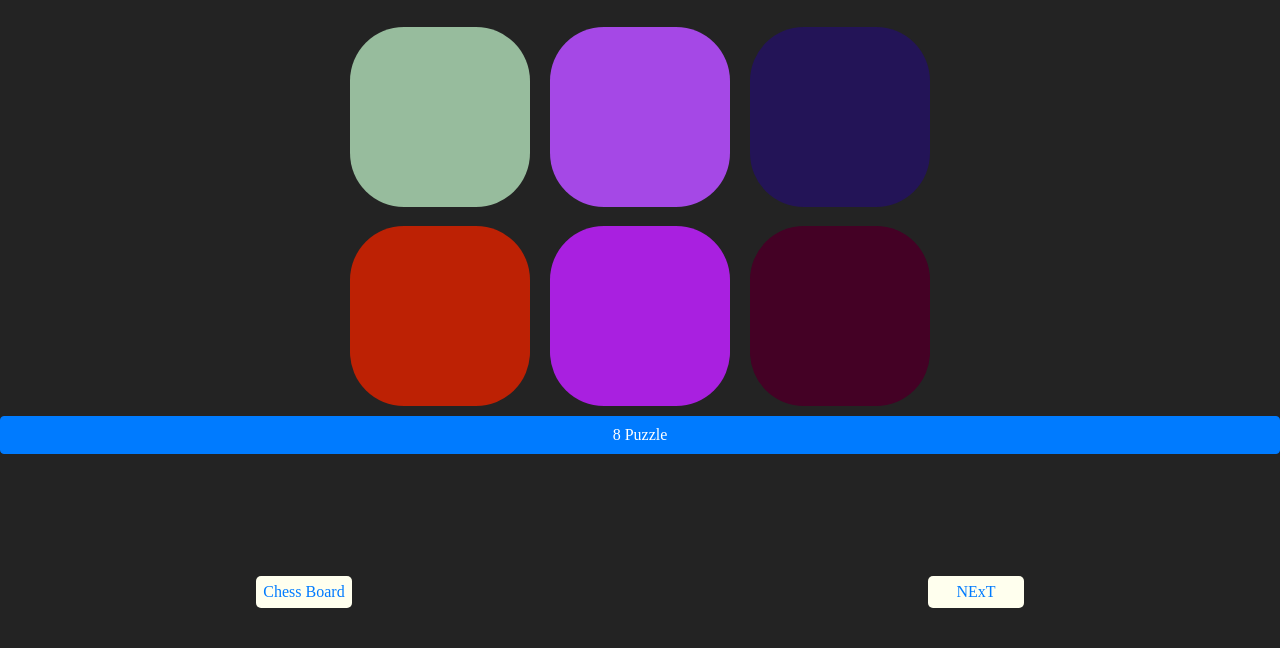
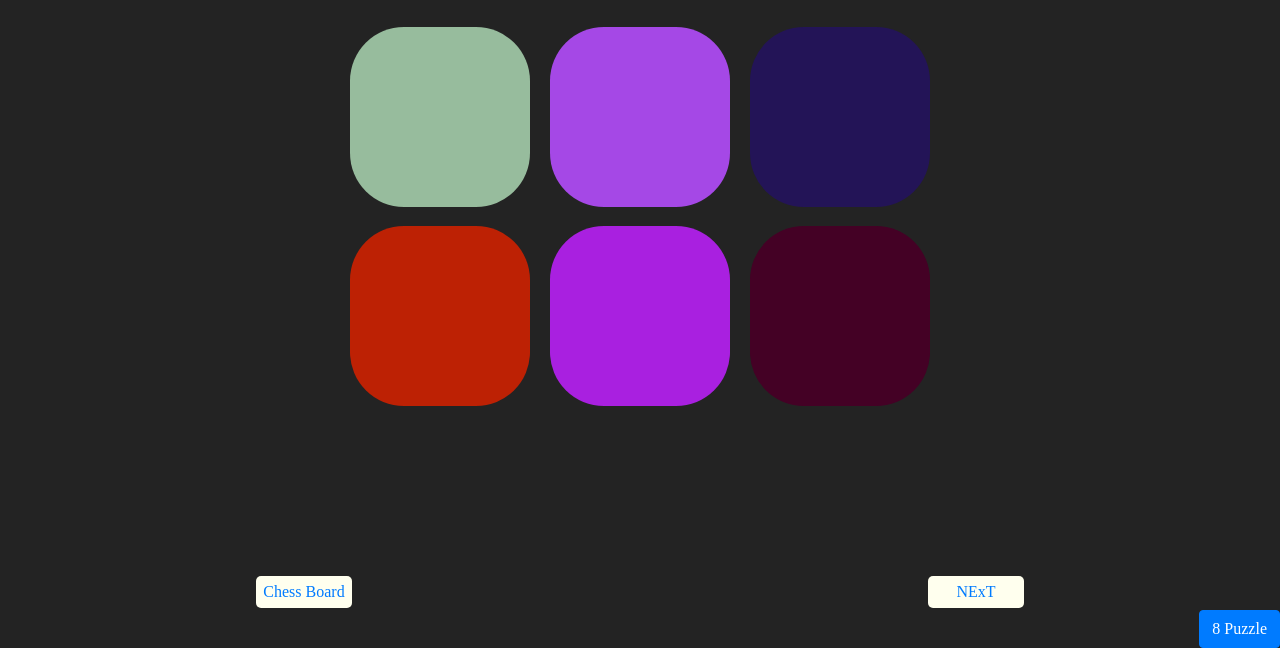
Before and after one commit to Google987/Google987.github.io, a plain HTML site: page index.html in a window 1280 px wide. Shown: the part 152-800 px from the top of the page. Drawn offline with nearby package versions, Linux system fonts and the light colour scheme.

Commit message:
Update index.html

```diff
--- a/index.html
+++ b/index.html
@@ -34,7 +34,8 @@
 
 <div id="button"><a href="colorPicker.html">NExT</a></div>
 <div id="button" style="left: 20%;"><a href="chessBoard/index.html">Chess Board</a></div>
-<div><a href="8-puzzle-game/src/index.html" class="btn btn-primary">8 Puzzle</a></div>
+<div><a href="8-puzzle-game/src/index.html" class="btn btn-primary" style="position: fixed; bottom: 0; right: 0; width: fit-content;">
+	8 Puzzle</a></div>
 
 	<!-- <script src="https://maxcdn.bootstrapcdn.com/bootstrap/4.0.0/js/bootstrap.min.js" integrity="sha384-JZR6Spejh4U02d8jOt6vLEHfe/JQGiRRSQQxSfFWpi1MquVdAyjUar5+76PVCmYl" crossorigin="anonymous"></script> -->
 
```
